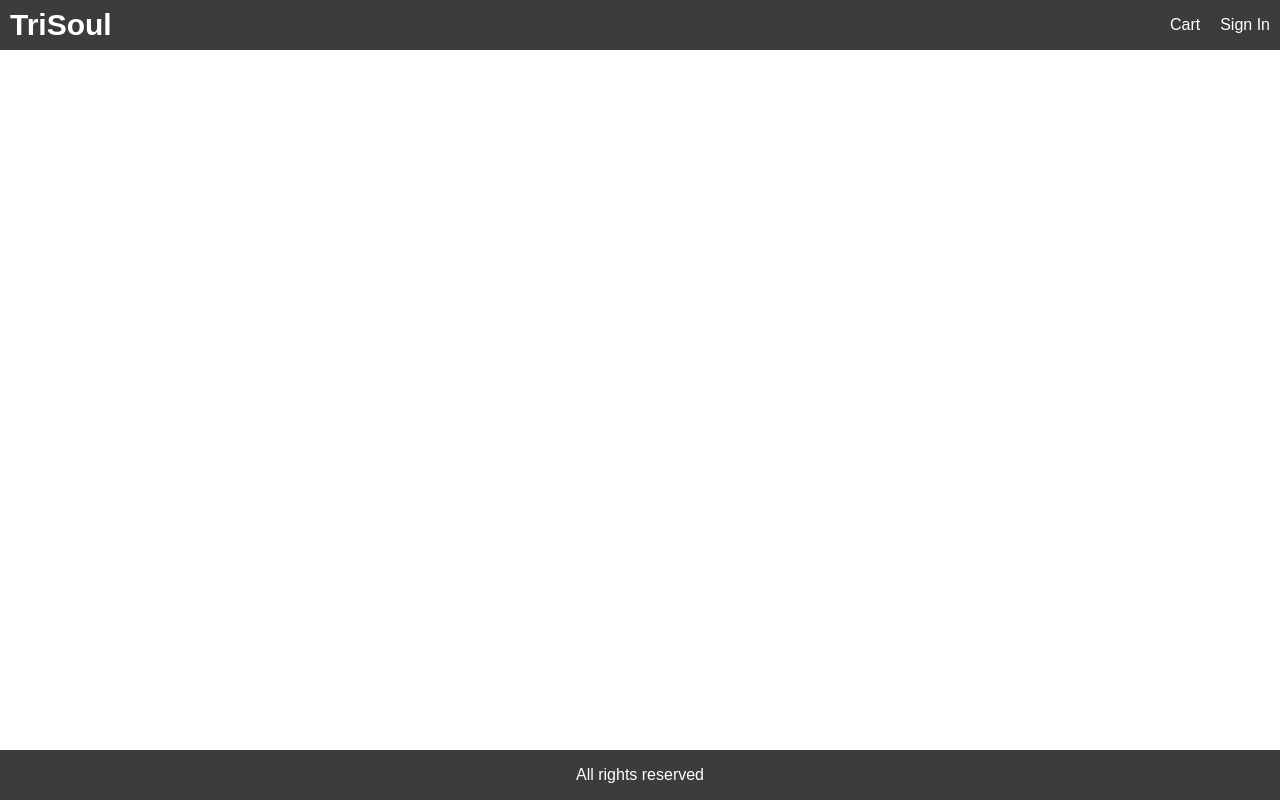
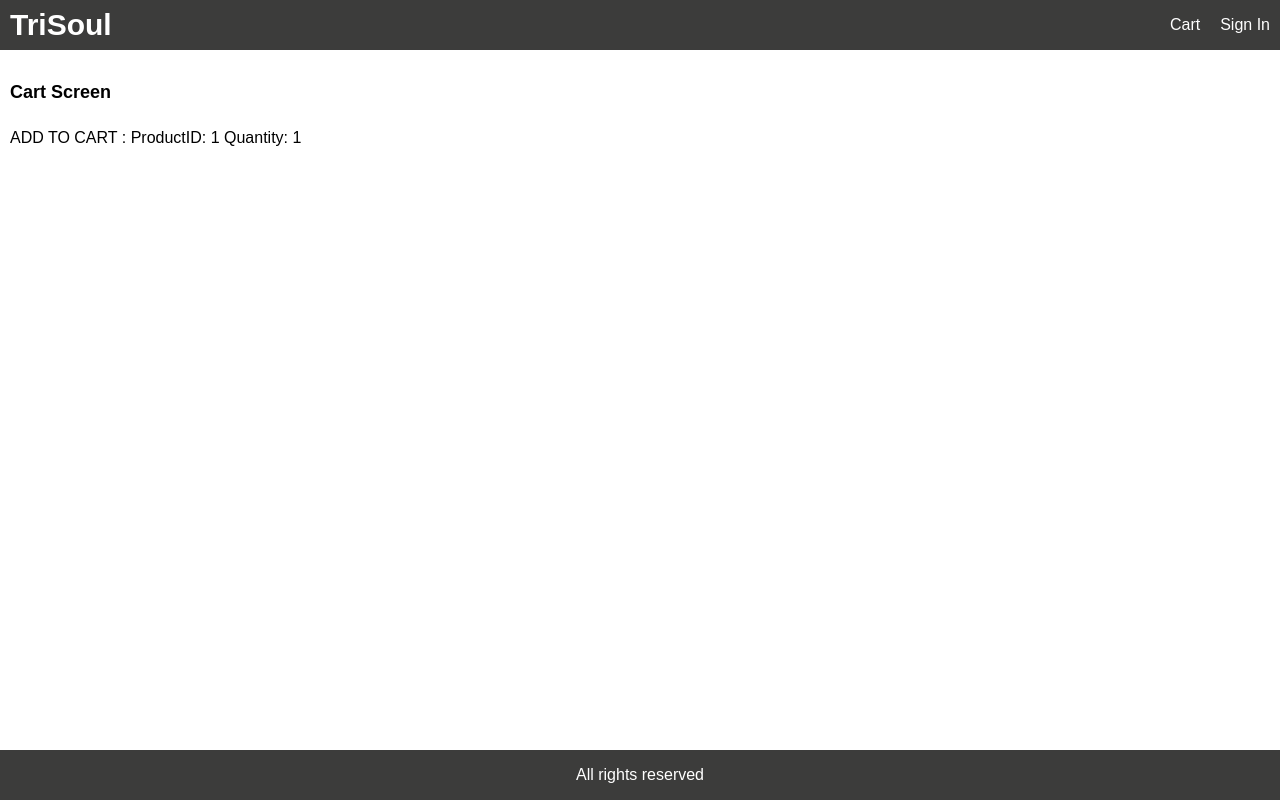
Before and after one commit to vescartinq/E-commerce-REACT-REDUX, a React (Create React App) app in the folder frontend/: page /cart/1 in a window 1280 px wide. Built offline with nearby package versions, Linux system fonts and the light colour scheme.

Commit message:
functional cart created, pendind to create styles

```diff
--- a/frontend/src/App.jsx
+++ b/frontend/src/App.jsx
@@ -1,5 +1,6 @@
 import React from 'react';
-import { BrowserRouter, Route } from 'react-router-dom';
+import { BrowserRouter, Link, Route } from 'react-router-dom';
+import CartScreen from './views/CartScreen';
 import HomeScreen from './views/HomeScreen'
 import ProductScreen from './views/ProductScreen'
 
@@ -12,14 +13,15 @@ function App() {
       <div className="grid-container">
           <header className="row">
               <div>
-                  <a className="brand" href="index.html">TriSoul</a>
+                  <Link className="brand" to="/">TriSoul</Link>
               </div>
               <div>
-                  <a href="cart.html">Cart</a>
+                  <Link to="/cart">Cart</Link>
                   <a href="signin.html">Sign In</a>
               </div>
           </header>
           <main>
+            <Route path="/cart/:id?" component={CartScreen}/>
             <Route path="/product/:id" component={ProductScreen}/>
             <Route path="/" component={HomeScreen} exact/>
 
--- a/frontend/src/index.css
+++ b/frontend/src/index.css
@@ -65,6 +65,9 @@ ul {
 li {
   margin-top: 1rem;
 }
+input,
+select,
+textarea,
 button {
   padding: 1rem;
   border-radius: 0.5rem;
@@ -73,9 +76,17 @@ button {
   font-family: Helvetica, Arial, sans-serif;
   -webkit-font-smoothing: antialiased;
   -moz-osx-font-smoothing: grayscale;
+}
+button {
   background-color: #f8f8f8;
   cursor: pointer;
 }
+input:hover,
+select:hover,
+textarea:hover {
+  border: 0.1rem #404040 solid;
+}
+
 button.primary:hover {
   background-color: rgb(187, 20, 20);
 }
--- /dev/null
+++ b/frontend/src/views/CartScreen.jsx
@@ -0,0 +1,16 @@
+import React from 'react';
+
+export default function CartScreen(props) {
+  const productId = props.match.params.id;
+  const qty = props.location.search
+    ? Number(props.location.search.split('=')[1])
+    : 1;
+  return (
+    <div>
+      <h1>Cart Screen</h1>
+      <p>
+        ADD TO CART : ProductID: {productId} Quantity: {qty}
+      </p>
+    </div>
+  );
+}
--- a/frontend/src/views/ProductScreen.jsx
+++ b/frontend/src/views/ProductScreen.jsx
@@ -1,4 +1,4 @@
-import React, { useEffect } from "react";
+import React, { useEffect, useState } from "react";
 import { useDispatch, useSelector } from "react-redux";
 import {Link} from 'react-router-dom'
 import { detailsProduct } from "../redux/actions/product-actions";
@@ -10,12 +10,17 @@ import Rating from "../components/Rating";
 export default function ProductScreen(props) {
   const dispatch = useDispatch();
   const productId = props.match.params.id;
+  const [qty, setQty] = useState(1)
   const productDetails = useSelector((state) => state.productDetails);
   const { loading, error, product } = productDetails;
 
   useEffect(() => {
     dispatch(detailsProduct(productId));
   }, [dispatch, productId]);
+
+  const addToCartHandler = () => {
+    props.history.push(`/cart/${productId}?qty=${qty}`);
+  };
 
   return (
     <div>
@@ -73,9 +78,37 @@ export default function ProductScreen(props) {
                       </div>
                     </div>
                   </li>
-                  <li>
-                    <button className="primary block">Add to Cart</button>
-                  </li>
+                  {product.countInStock > 0 && (
+                    <>
+                    <li>
+                    <div className="row">
+                          <div>Quantity</div>
+                          <div>
+                            <select
+                              value={qty}
+                              onChange={(event) => setQty(event.target.value)}
+                            >
+                              {[...Array(product.countInStock).keys()].map( //if countInStock=5 returns [0,1,2,3,4]
+                                (item) => (
+                                  <option key={item + 1} value={item + 1}>
+                                    {item + 1}
+                                  </option>
+                                )
+                              )}
+                            </select>
+                          </div>
+                        </div>
+                      </li>
+                      <li>
+                        <button
+                          onClick={addToCartHandler}
+                          className="primary block"
+                        >
+                          Add to Cart
+                        </button>
+                      </li>
+                    </>
+                  )}
                 </ul>
               </div>
             </div>
```
Also changed, not shown: 1 other file (tests, documents, lock files or other folders).
